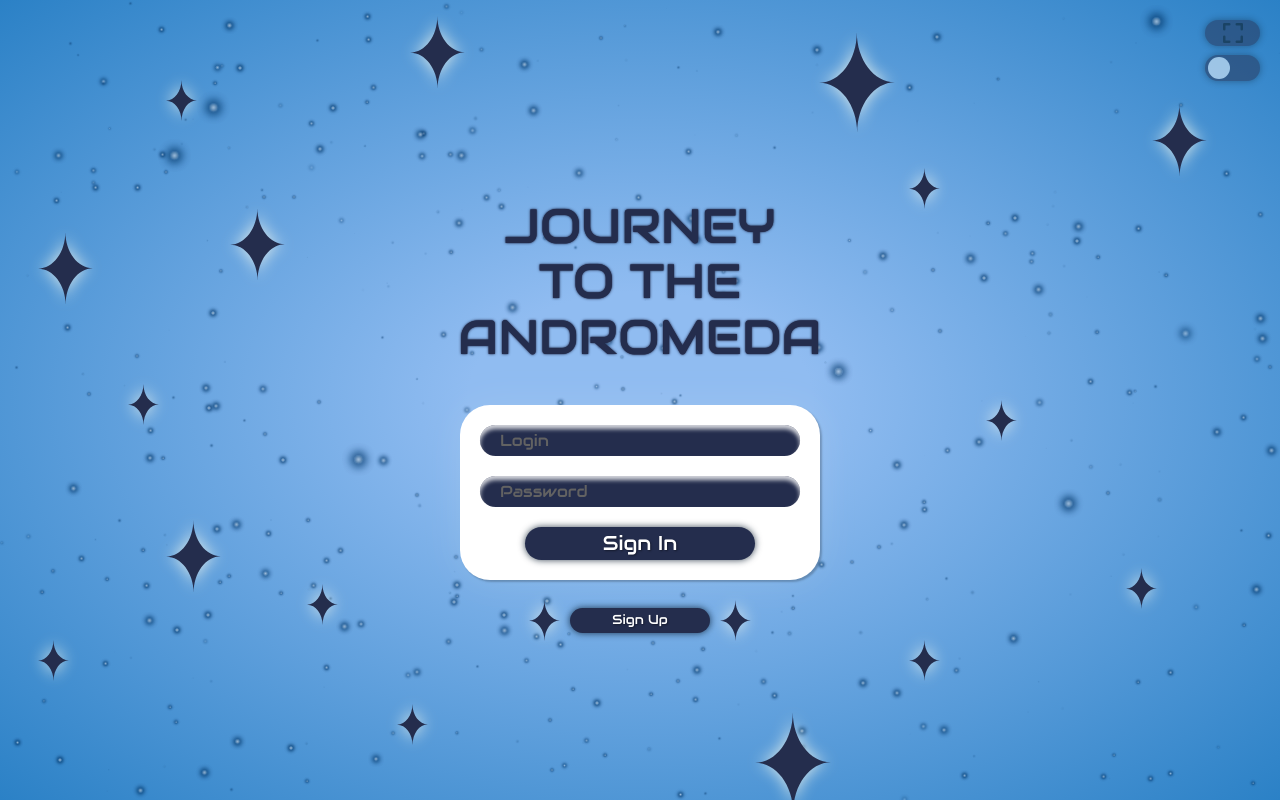
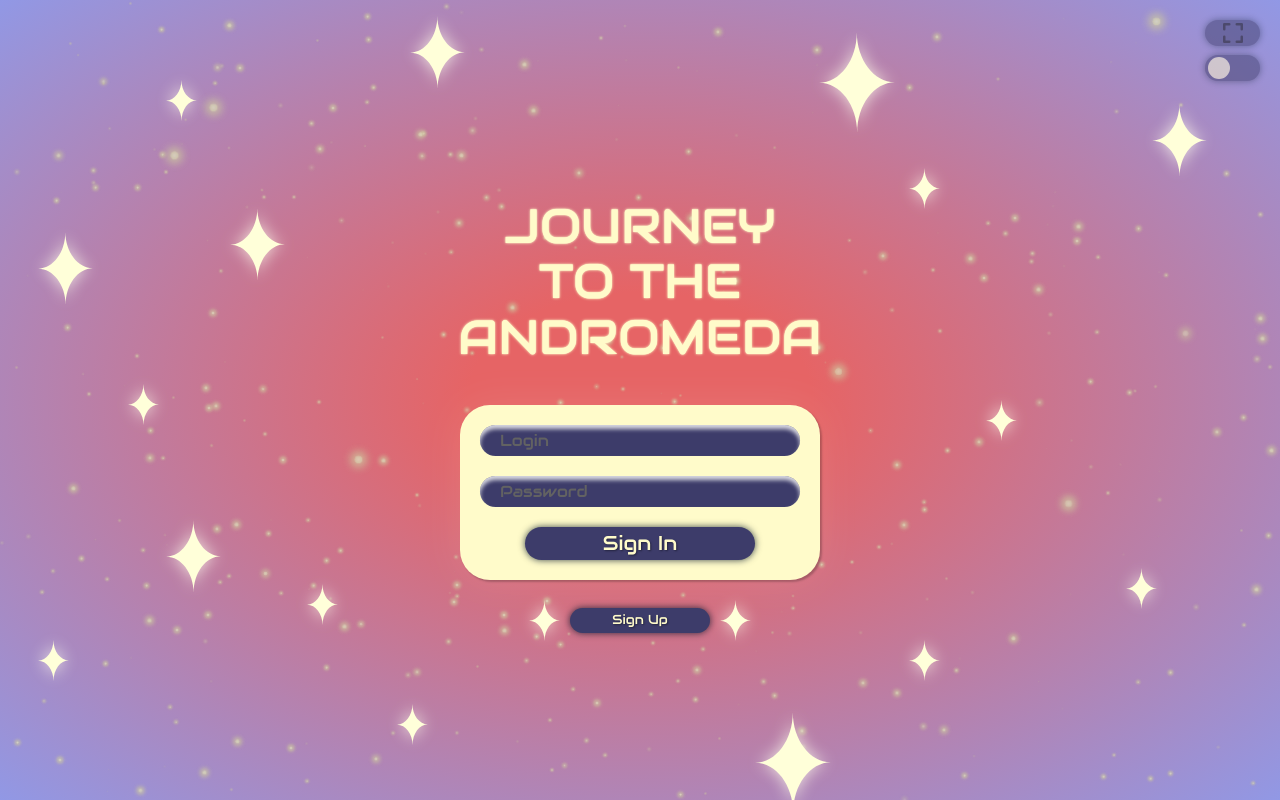
Before and after one commit to aranion/game_andromeda, a React (Vite) app in the folder packages/client/: page /sign-in in a window 1280 px wide. Built offline with nearby package versions, Linux system fonts and the light colour scheme; no server answers.

Commit message:
Changes light theme

```diff
--- a/packages/client/src/App.module.css
+++ b/packages/client/src/App.module.css
@@ -8,11 +8,7 @@
 
   &__star {
     position: absolute;
-    background: radial-gradient(
-      ellipse at center,
-      rgba(177, 198, 219, 1) 2%,
-      rgba(5, 63, 118, 1) 100%
-    );
+    background: var(--starGradient);
     border-radius: 100%;
     animation: shine infinite alternate;
   }
--- a/packages/client/src/App.tsx
+++ b/packages/client/src/App.tsx
@@ -45,7 +45,7 @@ function App() {
         starElem.style.top = `${randomBetween(0, 100)}%`;
         starElem.style.boxShadow = `0 0 ${sizeElem}px ${
           sizeElem / 2
-        }px #043668`;
+        }px var(--starShadowColor)`;
         starElem.style.animationDuration = `${randomBetween(
           duration.min,
           duration.max
--- a/packages/client/src/components/Star/styles.css
+++ b/packages/client/src/components/Star/styles.css
@@ -1,6 +1,6 @@
 .star {
   position: absolute;
-  fill: var(--color-light);
+  fill: var(--colorSvgStar);
   height: 73px;
   width: 55px;
   filter: drop-shadow(0px 0px 8px rgba(255, 255, 237, 0.8));
--- a/packages/client/src/components/TitlePage/styles.module.css
+++ b/packages/client/src/components/TitlePage/styles.module.css
@@ -5,6 +5,7 @@
   font-weight: 400;
   text-transform: uppercase;
   text-shadow: var(--textShadow);
+  color: var(--color-title);
 }
 
 @media only screen and (max-width: 600px) {
--- a/packages/client/src/constants/_vars.css
+++ b/packages/client/src/constants/_vars.css
@@ -11,13 +11,14 @@
   --color-space: #10021e;
   --color-select: rgb(216, 201, 235, 0.2);
   --color-bg: #251b37;
-  --color-highlight: #ffffed;
   --color-grey: #626262;
   --color-danger: #c64b4b;
 }
 .dark {
   --color-normal: #372948;
   --color-light: #ffffca;
+  --color-highlight: #ffffed;
+  --color-title: var(--color-light);
   --backgroundMain: radial-gradient(
     ellipse at center,
     rgba(8, 25, 42, 1) 19%,
@@ -26,16 +27,32 @@
   --inputShadow: inset 0px 4px 4px rgba(8, 25, 42, 0.8);
   --boxShadow: 0px 0px 7px rgba(255, 255, 202, 0.8);
   --textShadow: 0px 0px 1px var(--color-light), 0px 0px 3px var(--color-light);
+  --starShadowColor: #043668;
+  --starGradient: radial-gradient(
+    ellipse at center,
+    rgba(177, 198, 219, 1) 2%,
+    rgba(5, 63, 118, 1) 100%
+  );
+  --colorSvgStar: #ffffca;
 }
 .light {
-  --color-light: #242d4d;
-  --color-normal: #ffffff;
+  --color-normal: #fffbca;
+  --color-light: #3d3c6a;
+  --color-highlight: #3f3e67;
+  --color-title: var(--color-normal);
   --backgroundMain: radial-gradient(
     ellipse at center,
-    rgb(144 188 241) 19%,
-    rgb(43 129 198) 100%
+    #e66465 19%,
+    #9198e5 100%
   );
   --inputShadow: inset 0px 4px 4px rgb(255 255 255 / 80%);
   --boxShadow: 0px 0px 7px rgba(8, 25, 42, 0.8);
-  --textShadow: 0px 0px 1px var(--color-light), 0px 0px 3px var(--color-light);
+  --textShadow: 0px 0px 1px var(--color-normal), 0px 0px 3px var(--color-normal);
+  --starShadowColor: rgb(206, 202, 158);
+  --starGradient: radial-gradient(
+    ellipse at center,
+    rgb(224, 224, 193) 2%,
+    var(--starShadowColor) 100%
+  );
+  --colorSvgStar: #ffffd9;
 }
--- a/packages/client/src/index.css
+++ b/packages/client/src/index.css
@@ -51,7 +51,7 @@ input {
     font-size: 52px;
     text-align: center;
     text-transform: uppercase;
-    color: var(--color-light);
+    color: var(--color-title);
     text-shadow: var(--textShadow);
     margin: 0;
   }
```
